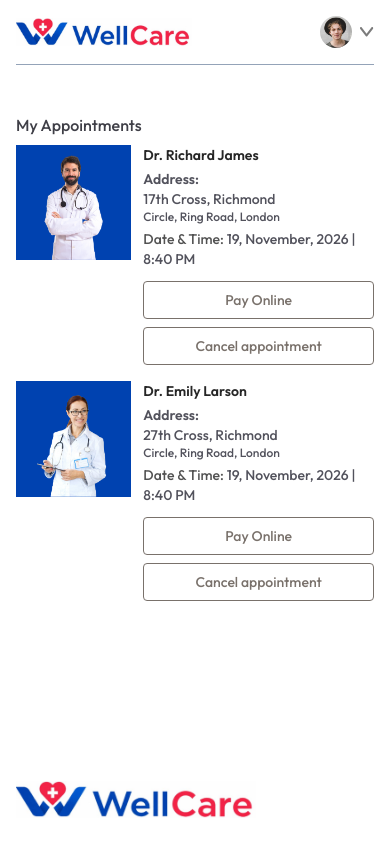
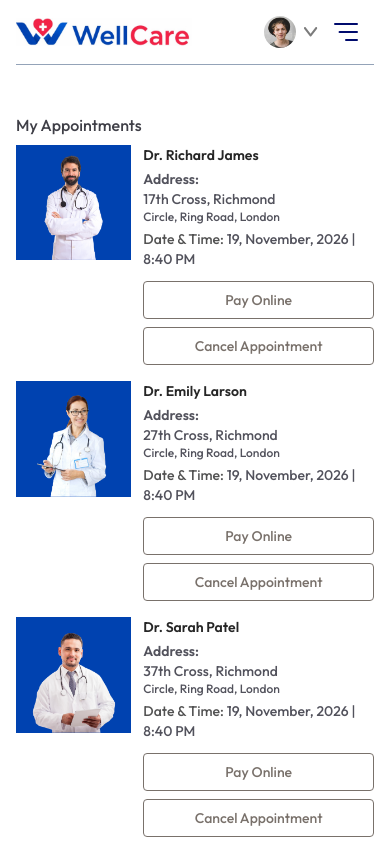
Before and after one commit to iyenagbe/Doctor-Appointment-Booking-System, a React (Vite) app in the folder frontend/: page /appointments in a window 390 px wide. Shown: the top 843 px of the page. Built offline with nearby package versions, Linux system fonts and the light colour scheme.

Commit message:
added media query

```diff
--- a/frontend/src/components/Navbar.jsx
+++ b/frontend/src/components/Navbar.jsx
@@ -45,7 +45,7 @@ const Navbar = () => {
                 </NavLink>
             </ul>
 
-            <div clsassName='flex items-center gap-4'>
+            <div className='flex items-center gap-4'>
                 {
                     token ? <dvi className='flex items-center gap-2 cursor-pointer group relative' onClick={() => setShowMenu(!showMenu)}>
                         <img src={assets.profile_pic} className='w-8 rounded-full'/>
@@ -61,6 +61,26 @@ const Navbar = () => {
                         </div>
                     </dvi> : <button onClick={() => navigate('/login')} className='bg-blue-500 text-white px-4 py-2 rounded-full font-light hidden md:block hover:bg-blue-600 cursor-pointer'>create account</button>
                 }
+
+                <img onClick={() => setShowMenu(true)} className='w-6 md:hidden' src={assets.menu_icon} alt="" />
+
+                {/*----- Mobile menu  ------*/}
+                <div className={` ${showMenu ? 'fixed w-full' : 'h-0 w-0'} md:hidden right-0 top-0 bottom-0 z-20 overflow-hidden bg-white transition-all`}>
+                    <div className='flex items-center justify-between px-4 py-5'>
+                        <img className='w-35' src={assets.logo} alt="" />
+                        <img className='w-7' onClick={() => setShowMenu(false)} src={assets.cross_icon} alt="" />
+                    </div>
+
+                    <ul className='flex flex-col items-center gap-2 mt-4 px-4 text-lg font-medium'>
+                        <NavLink onClick={() =>setShowMenu(false)} to={'/'}><p className='px-4 py-2 rounded inline-block'>Home</p></NavLink>
+
+                        <NavLink onClick={() =>setShowMenu(false)} to={'/doctors'}><p className='px-4 py-2 rounded inline-block'>All Doctors</p></NavLink>
+
+                        <NavLink onClick={() =>setShowMenu(false)} to={'/about'}><p className='px-4 py-2 rounded inline-block'>About</p></NavLink>
+
+                        <NavLink onClick={() =>setShowMenu(false)} to={'/contact'}><p className='px-4 py-2 rounded inline-block'>Contact</p></NavLink>
+                    </ul>
+                </div>
             </div>
         </div>
     )
--- a/frontend/src/index.css
+++ b/frontend/src/index.css
@@ -83,3 +83,9 @@ body {
   color: #0f172a;
   font-family: "Inter", "Poppins", sans-serif;
 }
+
+@media (max-width:740px) {
+   .active p{
+      @apply text-white bg-blue-500
+   }
+}
--- a/frontend/src/pages/Doctors.jsx
+++ b/frontend/src/pages/Doctors.jsx
@@ -26,6 +26,7 @@ const Doctors = () => {
     <div>
       <p className='text-gray-600 text-2xl'>Browse through our list of specialists.</p>
       <div className='flex flex-col gap-4 sm:flex-row items-start mt-5'>
+
         <div className='flex flex-col gap-4 text-sm text-gray-600'>
 
           <p onClick={() => specialist === 'General physician' ? navigate('/doctors') : navigate('/doctors/')} className={`w-[94vw] sm:w-auto pl-3 py-1.5 pr-16 border border-gray-300 rounded transition-all cursor-pointer ${specialist === 'General physician' ? 'bg-indigo-100 text-black' : ''}`}>General physician</p>
--- a/frontend/src/pages/MyAppointments.jsx
+++ b/frontend/src/pages/MyAppointments.jsx
@@ -13,7 +13,7 @@ const MyAppointments = () => {
       <p>My Appointments</p>
       <div>
         {
-          doctors.slice(0, 2).map((item, index) => (
+          doctors.slice(0, 3).map((item, index) => (
             <div className='grid grid-cols-[1fr_2fr] gap-3 sm:flex sm:gap-5 py-2 ' key={index}>
               <div>
                 <img className='w-30 bg-blue-500' src={item.image} alt="" />
@@ -34,7 +34,7 @@ const MyAppointments = () => {
               <div className='flex flex-col gap-2 justify-end'>
                 <button className='text-sm text-stone-500 text-center sm:min-w-48 py-2 border rounded hover:bg-blue-500 hover:text-white transition-all duration-300'>Pay Online</button>
 
-                <button className='text-sm text-stone-500 text-center sm:min-w-48 py-2 border rounded hover:bg-red-600 hover:text-white transition-all duration-300'>Cancel appointment</button>
+                <button className='text-sm text-stone-500 text-center sm:min-w-48 py-2 border rounded hover:bg-red-600 hover:text-white transition-all duration-300'>Cancel Appointment</button>
               </div>
 
             </div>
```
